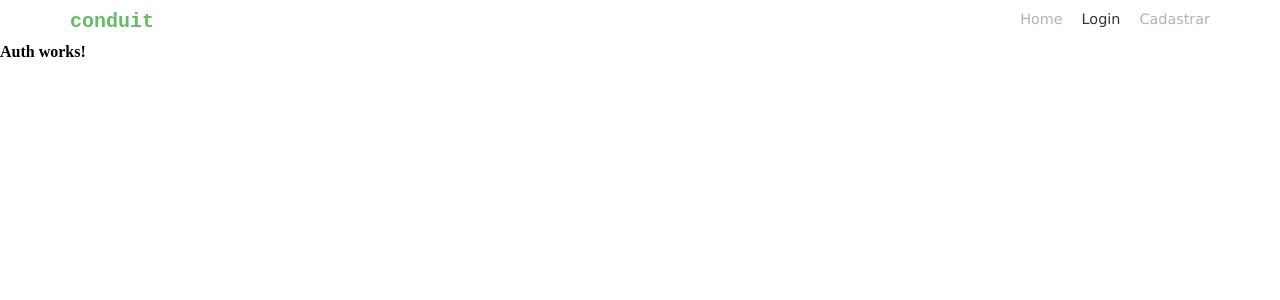
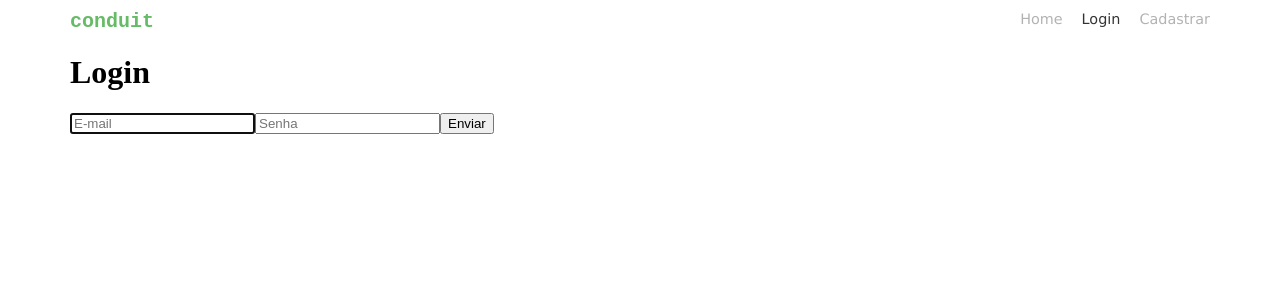
Before and after one commit to ruipimentel/conduit-vue, a Vue app: page /login in a window 1280 px wide. Shown: the top 300 px of the page. Built offline with nearby package versions, Linux system fonts and the light colour scheme.

Commit message:
Cria o formulário de autenticação, prevenindo a ação padrão.

```diff
--- a/src/components/Auth.vue
+++ b/src/components/Auth.vue
@@ -1,9 +1,38 @@
 <template>
-  <b>Auth works!</b>
+  <div class="container">
+    <h1>Login</h1>
+    <div class="auth-container">
+      <form @submit.prevent="submitHandler">
+        <input
+          autoFocus
+          id="mail"
+          type="text"
+          name="email"
+          placeholder="E-mail"
+        />
+        <input
+          id="password"
+          type="password"
+          name="password"
+          placeholder="Senha"
+        />
+        <button
+          type="submit"
+        >
+          Enviar
+        </button>
+      </form>
+    </div>
+  </div>
 </template>
 
 <script>
   export default {
+    methods: {
+      submitHandler() {
+        console.log('Submeteu!');
+      }
+    }
   }
 </script>
 
```
